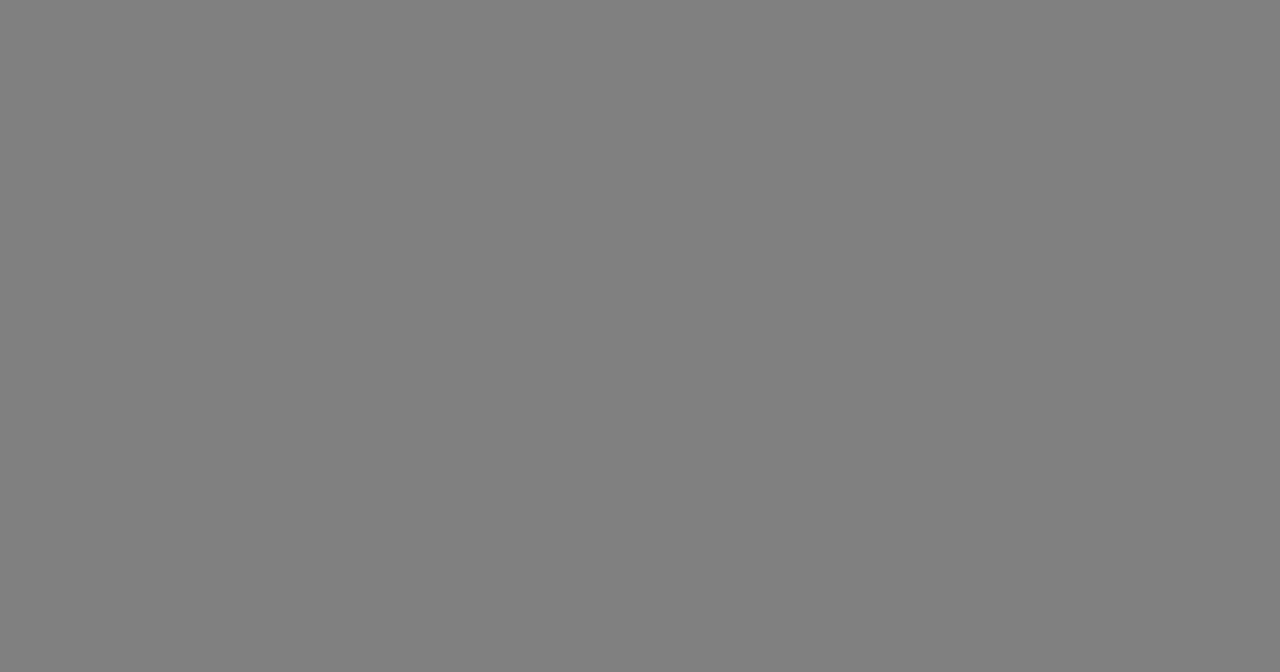
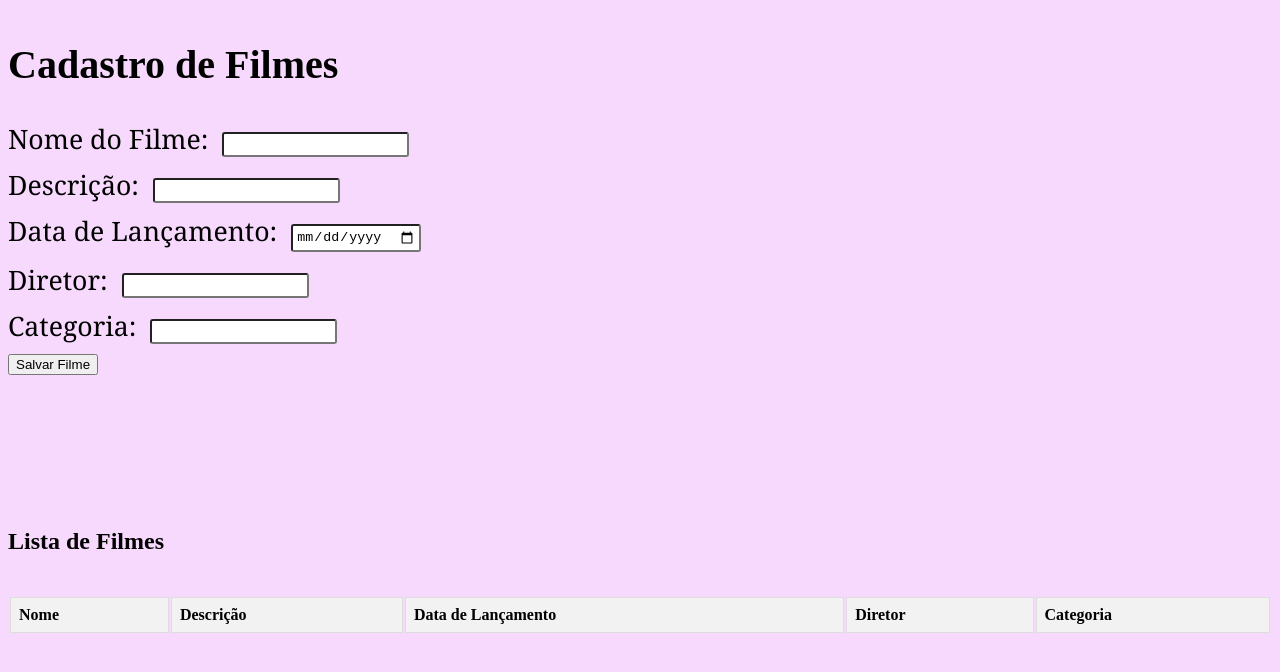
Before and after one commit to pablokadafi/JavaScript-Pablo, a plain HTML site: page Aula 3/Material de Aula/index.html in a window 1280 px wide. Drawn offline with Linux system fonts and the light colour scheme.

Commit message:
atividade revisao

```diff
--- /dev/null
+++ b/Aula 3/Material de Aula/geral.css
@@ -0,0 +1,31 @@
+h1{
+    font-size: 30pt;
+}
+body{
+    display: flex;
+    flex-direction: column;
+    background-color: rgb(246, 217, 252);
+}
+#section{
+    height: 500px;
+    flex-direction: row
+
+}
+#secao{
+align-items:flex-end;
+}
+#label{
+    font-family: Cambria, Cochin, Georgia, Times, 'Times New Roman', serif;
+    font-size: 20pt;
+    flex-direction: column;
+}
+#input{
+    margin: 10px;
+    padding: 3px;
+    border-radius: 3px;
+
+}
+#filmeTable{
+    align-items: flex-end;
+    justify-items: center;
+}
--- a/Aula 3/Material de Aula/index.html
+++ b/Aula 3/Material de Aula/index.html
@@ -2,18 +2,66 @@
 <html lang="en">
 <head>
     <meta charset="UTF-8">
-    <meta http-equiv="X-UA-Compatible" content="IE=edge">
     <meta name="viewport" content="width=device-width, initial-scale=1.0">
-    <title>Repetições e array</title>
+    <title>Cadastro de Filmes</title>
+    <link rel="stylesheet" href="geral.css">
+
+    <script src="js/script3.js"></script>
+    <style>
+        table {
+            width: 100%;
+            border-collapse: unset;
+            margin-top: 20px;
+        }
+
+        th, td {
+            border: 1px solid #dddddd;
+            text-align: left;
+            padding: 8px;
+        }
+
+        th {
+            background-color: #f2f2f2;
+        }
+    </style>
 </head>
-<style>
-    body{
-        background-color: gray;
-    }
-</style>
 <body>
 
+    <section id="section">
+    <h1>Cadastro de Filmes</h1>
 
-    <script src="js/script2.js"></script>
+    <form id="secao">
+        <label id="label" for="nome">Nome do Filme:</label>
+        <input id="input" type="text" id="nome" required><br>
+
+        <label id="label" for="descricao">Descrição:</label>
+        <input id="input" id="descricao" required></textarea><br>
+
+        <label id="label" for="data">Data de Lançamento:</label>
+        <input id="input" type="date" id="data" required><br>
+
+        <label id="label" for="diretor">Diretor:</label>
+        <input id="input" type="text" id="diretor" required><br>
+
+        <label id="label" for="categoria">Categoria:</label>
+        <input id="input" type="text" id="categoria" required><br>
+
+        <button type="button" onclick="salvarFilme()">Salvar Filme</button>
+    </form>
+</section>
+
+    <h2>Lista de Filmes</h2>
+    <table id="filmeTable">
+        <tr>
+            <th>Nome</th>
+            <th>Descrição</th>
+            <th>Data de Lançamento</th>
+            <th>Diretor</th>
+            <th>Categoria</th>
+        </tr>
+    </table>
+
+
+
 </body>
 </html>
--- /dev/null
+++ b/Aula 3/Material de Aula/js/script3.js
@@ -0,0 +1,31 @@
+function salvarFilme() {
+  var nome = document.getElementById('nome').value;
+  var descricao = document.getElementById('descricao').value;
+  var data = document.getElementById('data').value;
+  var diretor = document.getElementById('diretor').value;
+  var categoria = document.getElementById('categoria').value;
+
+  var table = document.getElementById('filmeTable');
+  var row = table.insertRow(1); // Insere uma nova linha na tabela
+
+  // Adiciona células à nova linha
+  var cell1 = row.insertCell(0);
+  var cell2 = row.insertCell(1);
+  var cell3 = row.insertCell(2);
+  var cell4 = row.insertCell(3);
+  var cell5 = row.insertCell(4);
+
+  // Preenche as células com os dados do filme
+  cell1.innerHTML = nome;
+  cell2.innerHTML = descricao;
+  cell3.innerHTML = data;
+  cell4.innerHTML = diretor;
+  cell5.innerHTML = categoria;
+
+  // Limpa os campos do formulário
+  document.getElementById('nome').value = '';
+  document.getElementById('descricao').value = '';
+  document.getElementById('data').value = '';
+  document.getElementById('diretor').value = '';
+  document.getElementById('categoria').value = '';
+}
```
